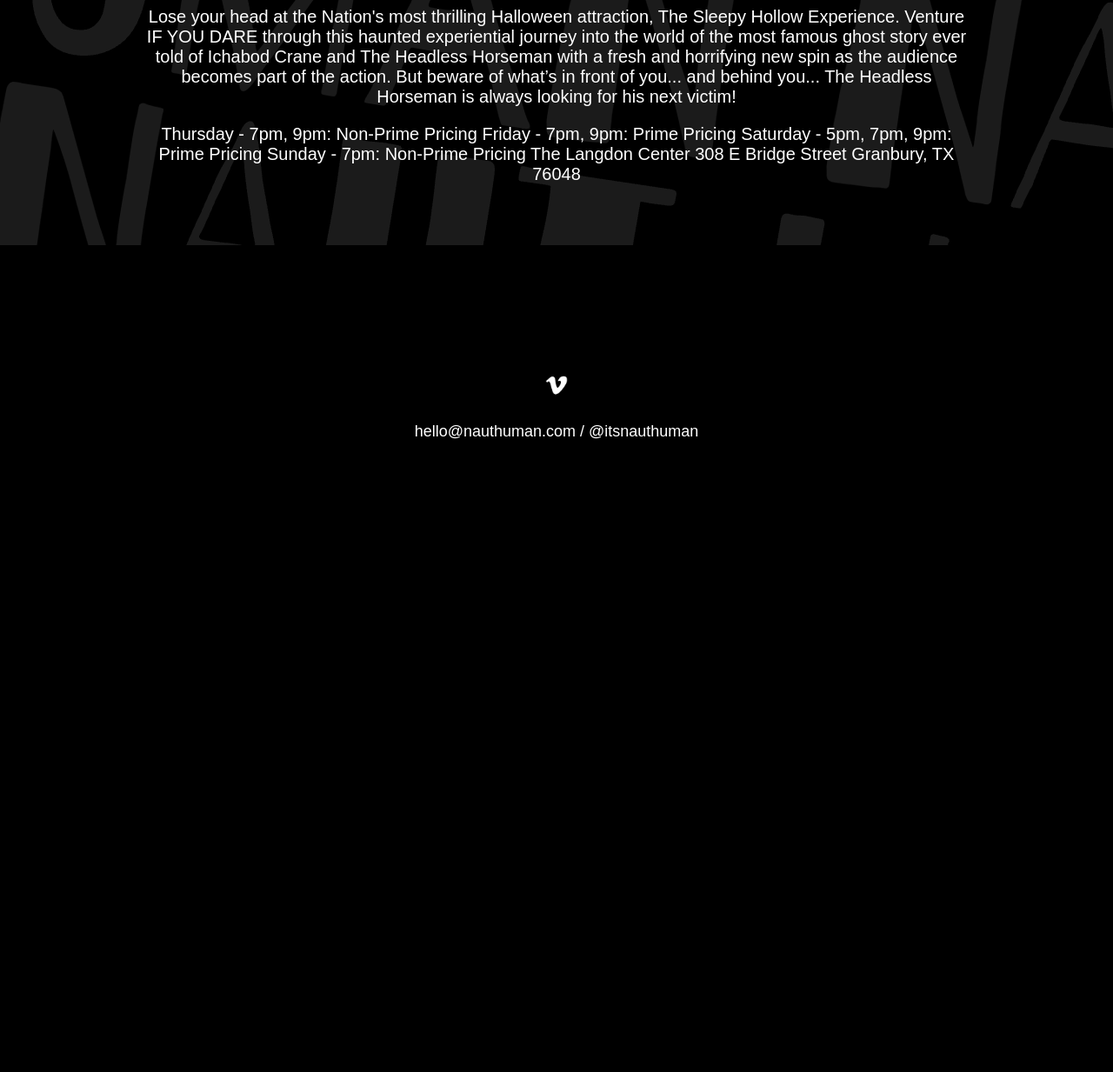
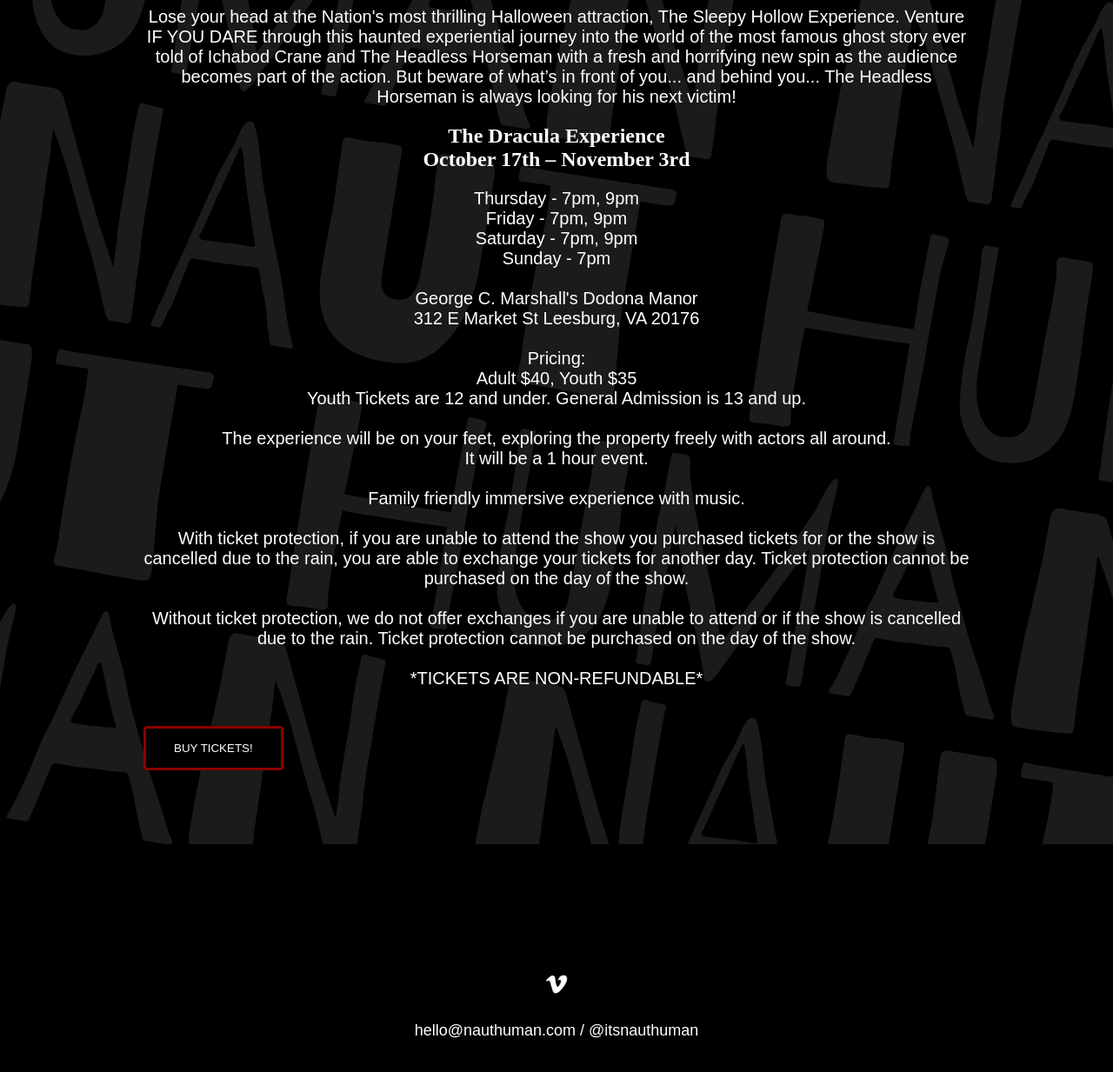
Before and after one commit to nauthuman/website, a Jekyll site: the page built from tickets.html, in a window 1280 px wide and 1400 px high, scrolled down 821 px. Shown: the part 163-1396 px from the top of the window at 87% size. Built offline with Jekyll 4.4.1, drawn with Linux system fonts in a browser that asks for light colours; some web fonts are replaced; before the commit the page ends 1532 px from its top, so only the background shows below that.

Commit message:
Update ticketinfo_panel.html

```diff
--- a/_includes/ticketinfo_panel.html
+++ b/_includes/ticketinfo_panel.html
@@ -67,15 +67,63 @@
       in front of you... and behind you... The Headless Horseman is always
       looking for his next victim!
     </p>
+    <h2>
+	The Dracula Experience
+	<br>
+	October 17th – November 3rd
+    </h2>
     <p>
-      Thursday - 7pm, 9pm: Non-Prime Pricing
-      Friday - 7pm, 9pm: Prime Pricing
-      Saturday - 5pm, 7pm, 9pm: Prime Pricing
-      Sunday - 7pm: Non-Prime Pricing
-
-      The Langdon Center
-      308 E Bridge Street
-      Granbury, TX 76048
-    </p>
+      Thursday - 7pm, 9pm
+	    <br>
+      Friday - 7pm, 9pm
+	    <br>
+      Saturday - 7pm, 9pm
+	    <br>
+      Sunday - 7pm
+	    <br>
+	    <br>
+      George C. Marshall's Dodona Manor
+	    <br>
+      312 E Market St
+      Leesburg, VA 20176
+	    <br>
+	    <br>
+	Pricing:
+	    <br>
+	Adult $40, Youth $35
+	    <br>
+	Youth Tickets are 12 and under. General Admission is 13 and up.
+	    <br>
+	    <br>
+	The experience will be on your feet, exploring the property freely with actors all around.
+	    <br>
+	It will be a 1 hour event.
+	    <br>
+	    <br>
+	Family friendly immersive experience with music.
+	    <br>
+	    <br>
+	    With ticket protection, if you are unable to attend the
+	    show you purchased tickets for or the show is cancelled
+	    due to the rain, you are able to exchange your tickets
+	    for another day. Ticket protection cannot be purchased
+	    on the day of the show.
+	    <br>
+	    <br>
+	    Without ticket protection, we do not offer exchanges
+	    if you are unable to attend or if the show is
+	    cancelled due to the rain. Ticket protection
+	    cannot be purchased on the day of the show.
+	    <br>
+	    <br>
+	    *TICKETS ARE NON-REFUNDABLE*
+	    <br>
+	    <br>
+	</p>
+	<a href="https://nauthuman.ticketspice.com/the-dracula-experience" target="_blank">
+        	<button class="button">
+         	 BUY TICKETS!
+        	</button>
+    	</a>
   </div>
 </div>
```
